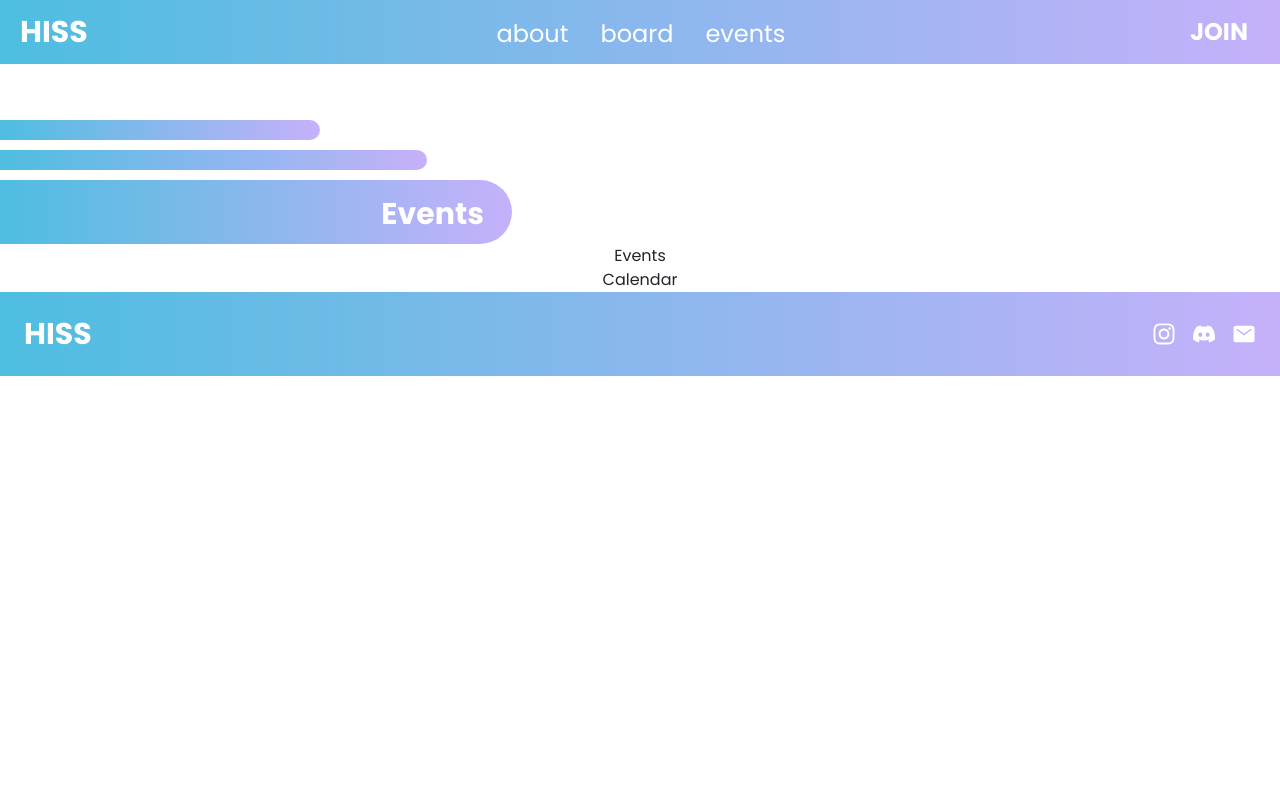
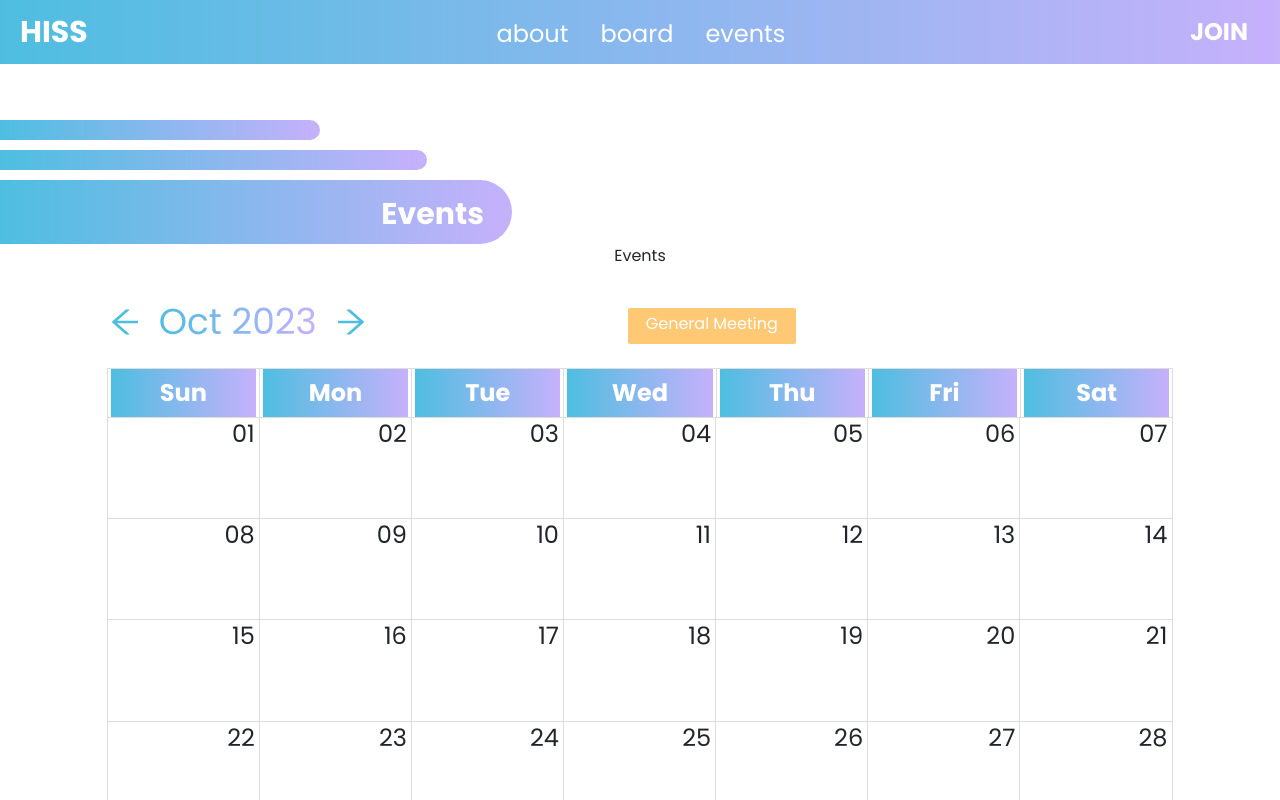
Before and after one commit to acm-ucr/hiss-website, a Next.js app: page /events in a window 1280 px wide. Shown: the top 800 px of the page. Built offline with nearby package versions, Linux system fonts and the light colour scheme.

Commit message:
current calendar

```diff
--- a/package.json
+++ b/package.json
@@ -16,7 +16,9 @@
     "bootstrap": "^5.3.0",
     "next": "^13.5.3",
     "react": "^18.2.0",
+    "react-big-calendar": "^1.8.5",
     "react-bootstrap": "^2.8.0",
+    "react-calendar": "^4.6.1",
     "react-dom": "^18.2.0",
     "react-icons": "^4.11.0"
   },
--- a/src/components/calendar/Calendar.jsx
+++ b/src/components/calendar/Calendar.jsx
@@ -1,7 +1,67 @@
-import React from "react";
+"use client";
+import { useState } from "react";
+import { Calendar, momentLocalizer } from "react-big-calendar";
+import moment from "moment";
+import "react-big-calendar/lib/css/react-big-calendar.css";
+import CustomToolbar from "./CustomToolbar.jsx";
+import CustomEvent from "./CustomEvents.jsx";
+import CustomHeader from "./CustomHeader.jsx";
 
-const Calendar = () => {
-  return <div>Calendar</div>;
+const localizer = momentLocalizer(moment);
+
+const CalendarEvent = ({ events }) => {
+  // const [event, setEvent] = useState(null);
+  const [date, setDate] = useState(new Date());
+
+  return (
+    <section className="w-full flex justify-center items-center flex-col mt-[2vh]">
+      <div className="w-10/12 flex justify-center items-center">
+        <div className="h-[80vh] w-full relative mb-24">
+          <Calendar
+            date={date}
+            className="font-playfair w-full m-0 p-0 text-md md:text-2xl"
+            allDayAccessor="allDay"
+            showAllEvents={true}
+            events={events}
+            localizer={localizer}
+            defaultView="month"
+            views={["month"]}
+            components={{
+              event: CustomEvent,
+              toolbar: CustomToolbar,
+              month: {
+                header: CustomHeader,
+              },
+            }}
+            onNavigate={(newDate) => {
+              setDate(newDate);
+            }}
+            eventPropGetter={() => {
+              return {
+                className: `p-0 !active:ring-0 !focus:outline-0 !bg-transparent`,
+              };
+            }}
+            onSelectEvent={(event) => setEvent(event)}
+            dayPropGetter={(event) => {
+              return {
+                className: `${
+                  new Date(event).toLocaleDateString() ==
+                  new Date().toLocaleDateString()
+                    ? "!bg-opacity-10 !bg-hiss-black"
+                    : "!bg-transparent"
+                }`,
+                style: {
+                  margin: 0,
+                  padding: 0,
+                },
+              };
+            }}
+          />
+        </div>
+        {/* {event && <Modal event={event} setEvent={setEvent} />} */}
+      </div>
+    </section>
+  );
 };
 
-export default Calendar;
+export default CalendarEvent;
--- /dev/null
+++ b/src/components/calendar/CustomEvents.jsx
@@ -0,0 +1,17 @@
+const CustomEvent = ({ event }) => {
+  return (
+    <div className={`font-playfair ${event.color} text-sm flex justify-start`}>
+      <p className="whitespace-nowrap m-0">
+        {!event.allDay &&
+          new Date(event.start).toLocaleTimeString(navigator.language, {
+            hour: "2-digit",
+            minute: "2-digit",
+          })}
+        &nbsp;
+        {event.summary}
+      </p>
+    </div>
+  );
+};
+
+export default CustomEvent;
--- /dev/null
+++ b/src/components/calendar/CustomHeader.jsx
@@ -0,0 +1,9 @@
+const Header = (props) => {
+  return (
+    <div className="p-2 h-12 text-2xl bg-gradient-to-r from-hiss-blue to-hiss-purple  text-white">
+      {props.label}
+    </div>
+  );
+};
+
+export default Header;
--- /dev/null
+++ b/src/components/calendar/CustomToolbar.jsx
@@ -0,0 +1,56 @@
+import Col from "react-bootstrap/Col";
+import Row from "react-bootstrap/Row";
+import filters from "@/data/filters";
+import { AiOutlineArrowLeft, AiOutlineArrowRight } from "react-icons/ai";
+const monthNames = [
+  "Jan",
+  "Feb",
+  "Mar",
+  "Apr",
+  "May",
+  "Jun",
+  "Jul",
+  "Aug",
+  "Sep",
+  "Oct",
+  "Nov",
+  "Dec",
+];
+const CustomToolbar = (event) => {
+  return (
+    <div className="flex justify-center items-center w-full py-3 flex-col md:flex-row">
+      <div className="md:w-1/3 flex gap-3 mb-2 md:mb-0 items-center">
+        <AiOutlineArrowLeft
+          onClick={() => {
+            console.log("hi");
+            event.onNavigate("PREV");
+          }}
+          className="hover:cursor-pointer text-hiss-blue text-4xl"
+        />
+        <p className="m-0 text-transparent bg-clip-text bg-gradient-to-r from-hiss-blue to-hiss-purple  text-4xl">
+          {" "}
+          {monthNames[event.date.getMonth()]}
+          <span> {event.date.getFullYear()}</span>
+        </p>
+
+        <AiOutlineArrowRight
+          onClick={() => event.onNavigate("NEXT")}
+          className="hover:cursor-pointer text-hiss-blue text-4xl"
+        />
+      </div>
+      <Row className="w-10/12 md:w-3/4 m-0 p-0 flex justify-center md:justify-end justify-items-center items-center">
+        {filters.map((filter, index) => (
+          <Col key={index} xs={9} sm={3} className="p-1 ">
+            <p
+              className={`${filter.color} whitespace-nowrap text-center text-sm md:text-base rounded-sm m-1 py-1 h-9`}
+            >
+              {filter.topic}
+            </p>
+          </Col>
+        ))}
+      </Row>
+    </div>
+  );
+};
+
+export default CustomToolbar;
--- /dev/null
+++ b/src/data/filters.js
@@ -0,0 +1,16 @@
+const filters = [
+  {
+    topic: "General Meeting",
+    color: "bg-hiss-yellow text-white",
+  },
+  {
+    topic: "Other Meeting",
+    color: "bg-hiss-blue text-white",
+  },
+  {
+    topic: "Social",
+    color: "bg-hiss-blue text-white",
+  },
+];
+
+export default filters;
```
Also changed, not shown: 1 other file (tests, documents, lock files or other folders).
